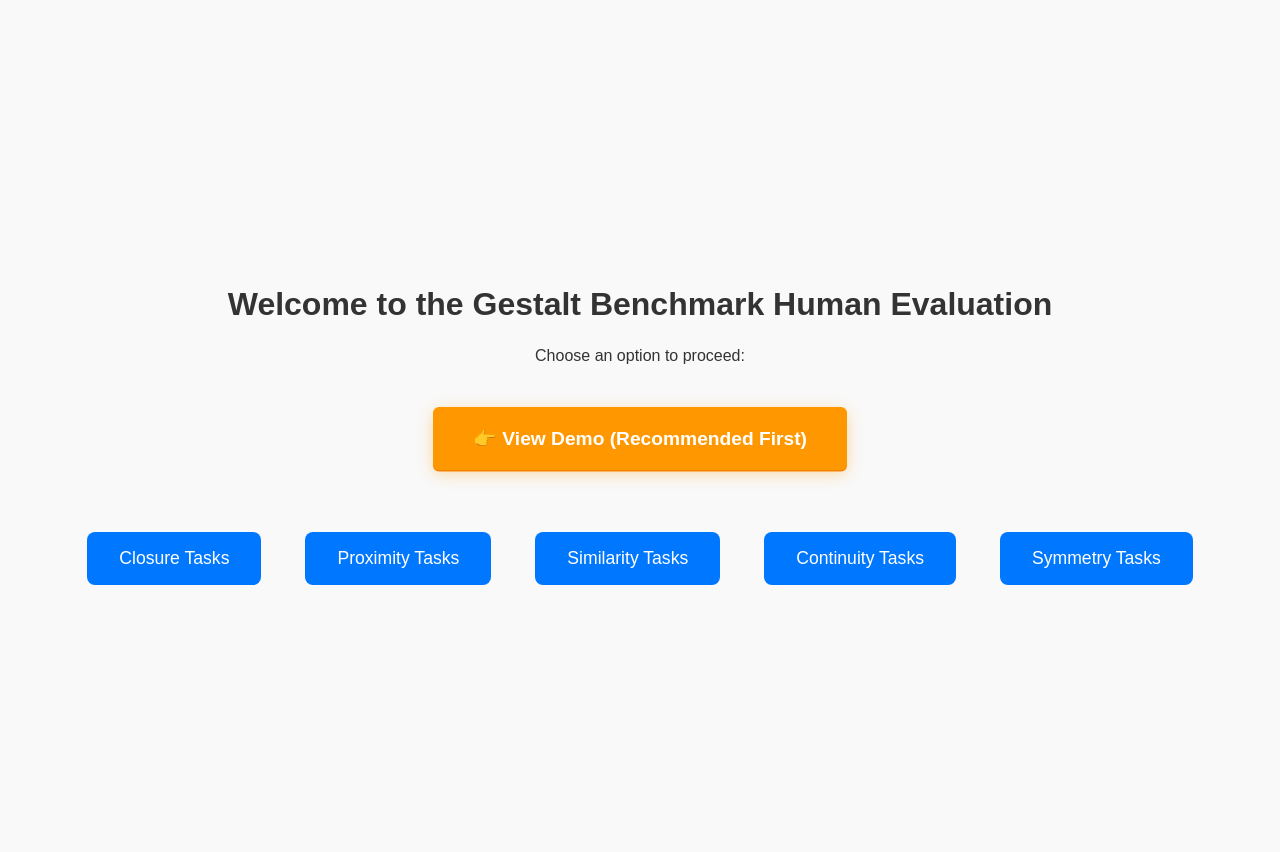
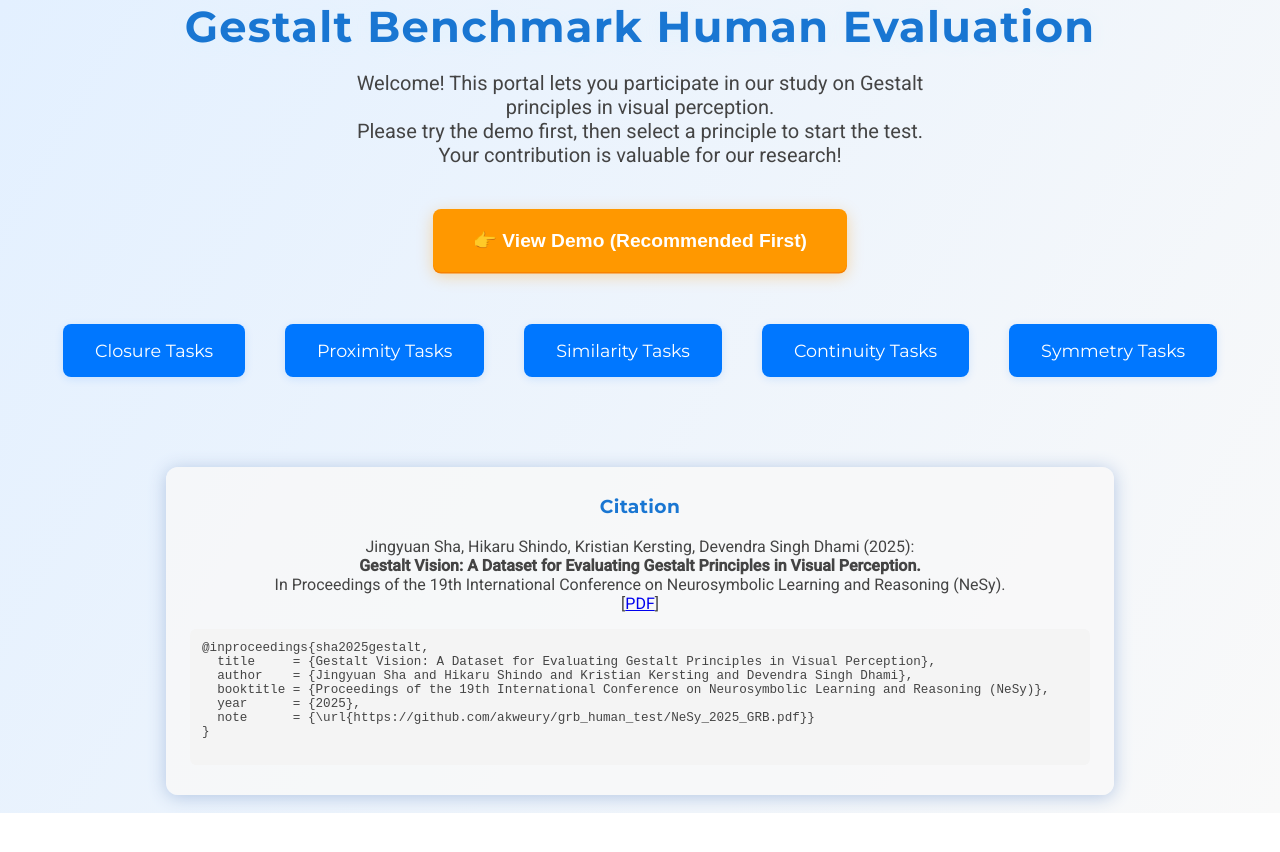
Before and after one commit to akweury/grb_human_test, a plain HTML site: page index.html in a window 1280 px wide. After the commit the page ends 813 px from the top, so only its background shows below. Drawn offline with Linux system fonts and the light colour scheme.

Commit message:
update the index page, beautiful layout

```diff
--- a/index.html
+++ b/index.html
@@ -6,27 +6,80 @@
   <meta name="viewport" content="width=device-width, initial-scale=1.0" />
   <title>Gestalt Human Evaluation – Welcome</title>
   <link rel="stylesheet" href="style.css" />
+  <link href="https://fonts.googleapis.com/css2?family=Montserrat:wght@700;400&family=Roboto:wght@400;500&display=swap"
+    rel="stylesheet">
   <style>
+    body {
+      background: linear-gradient(120deg, #e3f0ff 0%, #f9f9f9 100%);
+      font-family: 'Roboto', Arial, sans-serif;
+      margin: 0;
+      min-height: 100vh;
+      color: #222;
+    }
+
     .intro-container {
       display: flex;
       flex-direction: column;
       align-items: center;
       justify-content: center;
-      min-height: 100vh;
-      background: #f9f9f9;
+      min-height: 90vh;
+      padding-bottom: 0;
+      position: relative;
     }
 
     .intro-title {
-      font-size: 2em;
-      margin-bottom: 24px;
-      font-weight: bold;
+      font-family: 'Montserrat', Arial, sans-serif;
+      font-size: 2.7em;
+      margin-bottom: 18px;
+      font-weight: 700;
+      color: #1976d2;
+      letter-spacing: 0.03em;
+      text-shadow: 0 2px 16px #e3f2fd;
+      text-align: center;
+    }
+
+    .intro-subtitle {
+      font-size: 1.25em;
+      color: #444;
+      margin-bottom: 32px;
+      text-align: center;
+      max-width: 600px;
+      font-weight: 400;
     }
 
     .intro-buttons {
       display: flex;
-      gap: 24px;
-      margin-top: 32px;
+      flex-direction: column;
+      align-items: center;
+      gap: 32px;
+      margin-top: 0;
+      margin-bottom: 32px;
+    }
+
+    .demo-btn {
+      background: #ff9800;
+      color: #fff;
+      font-weight: bold;
+      border: none;
+      border-radius: 8px;
+      font-size: 1.2em;
+      padding: 20px 40px;
+      margin-bottom: 10px;
+      box-shadow: 0 4px 16px #ff980055, 0 1.5px 0 #f57c00;
+      cursor: pointer;
+      transition: background 0.2s, box-shadow 0.2s;
+    }
+
+    .demo-btn:hover {
+      background: #f57c00;
+      box-shadow: 0 6px 24px #ff980077;
+    }
+
+    .principle-btn-row {
+      display: flex;
+      gap: 20px;
       flex-wrap: wrap;
+      justify-content: center;
     }
 
     .intro-btn {
@@ -37,38 +90,83 @@
       background: #0077ff;
       color: #fff;
       cursor: pointer;
-      transition: background 0.2s;
+      font-family: 'Montserrat', Arial, sans-serif;
+      font-weight: 500;
+      box-shadow: 0 2px 8px #0077ff22;
+      transition: background 0.2s, box-shadow 0.2s, transform 0.1s;
     }
 
     .intro-btn:hover {
       background: #005fcc;
+      box-shadow: 0 4px 16px #0077ff44;
+      transform: translateY(-2px) scale(1.04);
     }
 
-    .demo-btn {
-      background: #ff9800;
-      color: #fff;
-      font-weight: bold;
-      border: none;
-      transition: background 0.2s;
+    .citation-container {
+      width: 100%;
+      max-width: 900px;
+      margin: 48px auto 18px auto;
+      font-size: 1em;
+      color: #444;
+      background: #f9f9f9cc;
+      border-radius: 12px;
+      padding: 28px 24px 18px 24px;
+      box-shadow: 0 2px 18px #b3c6e3;
+      text-align: center;
     }
 
-    .demo-btn:hover {
-      background: #f57c00;
+    .citation-container h3 {
+      margin-top: 0;
+      font-family: 'Montserrat', Arial, sans-serif;
+      font-weight: 700;
+      color: #1976d2;
+      letter-spacing: 0.02em;
+    }
+
+    .citation-container pre {
+      background: #f4f4f4;
+      border-radius: 6px;
+      padding: 12px;
+      margin-top: 16px;
+      font-size: 0.97em;
+      overflow-x: auto;
+      text-align: left;
+    }
+
+    @media (max-width: 700px) {
+      .intro-title {
+        font-size: 1.5em;
+      }
+
+      .citation-container {
+        padding: 16px 4vw;
+      }
+
+      .principle-btn-row {
+        flex-direction: column;
+        gap: 14px;
+      }
+
+      .intro-btn {
+        width: 100%;
+      }
     }
   </style>
 </head>
 
 <body>
   <div class="intro-container">
-    <div class="intro-title">Welcome to the Gestalt Benchmark Human Evaluation</div>
-    <div>Choose an option to proceed:</div>
-    <div class="intro-buttons" style="flex-direction: column; align-items: center;">
-      <button class="demo-btn"
-        style="margin-bottom: 28px; font-size: 1.2em; padding: 20px 40px; box-shadow: 0 4px 16px #ff980055, 0 1.5px 0 #f57c00;"
-        onclick="window.location.href='demo.html'">
+    <div class="intro-title">Gestalt Benchmark Human Evaluation</div>
+    <div class="intro-subtitle">
+      Welcome! This portal lets you participate in our study on Gestalt principles in visual perception.<br>
+      Please try the demo first, then select a principle to start the test. Your contribution is valuable for our
+      research!
+    </div>
+    <div class="intro-buttons">
+      <button class="demo-btn" onclick="window.location.href='demo.html'">
         👉 View Demo (Recommended First)
       </button>
-      <div style="display: flex; gap: 24px; flex-wrap: wrap;">
+      <div class="principle-btn-row">
         <button class="intro-btn" onclick="window.location.href='task.html?principle=closure'">Closure Tasks
         </button>
         <button class="intro-btn" onclick="window.location.href='task.html?principle=proximity'">Proximity Tasks
@@ -81,6 +179,24 @@
         </button>
       </div>
     </div>
+    <div class="citation-container">
+      <h3>Citation</h3>
+      <div>
+        Jingyuan Sha, Hikaru Shindo, Kristian Kersting, Devendra Singh Dhami (2025):<br>
+        <b>Gestalt Vision: A Dataset for Evaluating Gestalt Principles in Visual Perception.</b><br>
+        In Proceedings of the 19th International Conference on Neurosymbolic Learning and Reasoning (NeSy).<br>
+        [<a href="NeSy_2025_GRB.pdf" target="_blank">PDF</a>]
+      </div>
+      <pre>
+@inproceedings{sha2025gestalt,
+  title     = {Gestalt Vision: A Dataset for Evaluating Gestalt Principles in Visual Perception},
+  author    = {Jingyuan Sha and Hikaru Shindo and Kristian Kersting and Devendra Singh Dhami},
+  booktitle = {Proceedings of the 19th International Conference on Neurosymbolic Learning and Reasoning (NeSy)},
+  year      = {2025},
+  note      = {\url{https://github.com/akweury/grb_human_test/NeSy_2025_GRB.pdf}}
+}
+      </pre>
+    </div>
   </div>
 </body>
 
```
Also changed, not shown: 1 other file.
